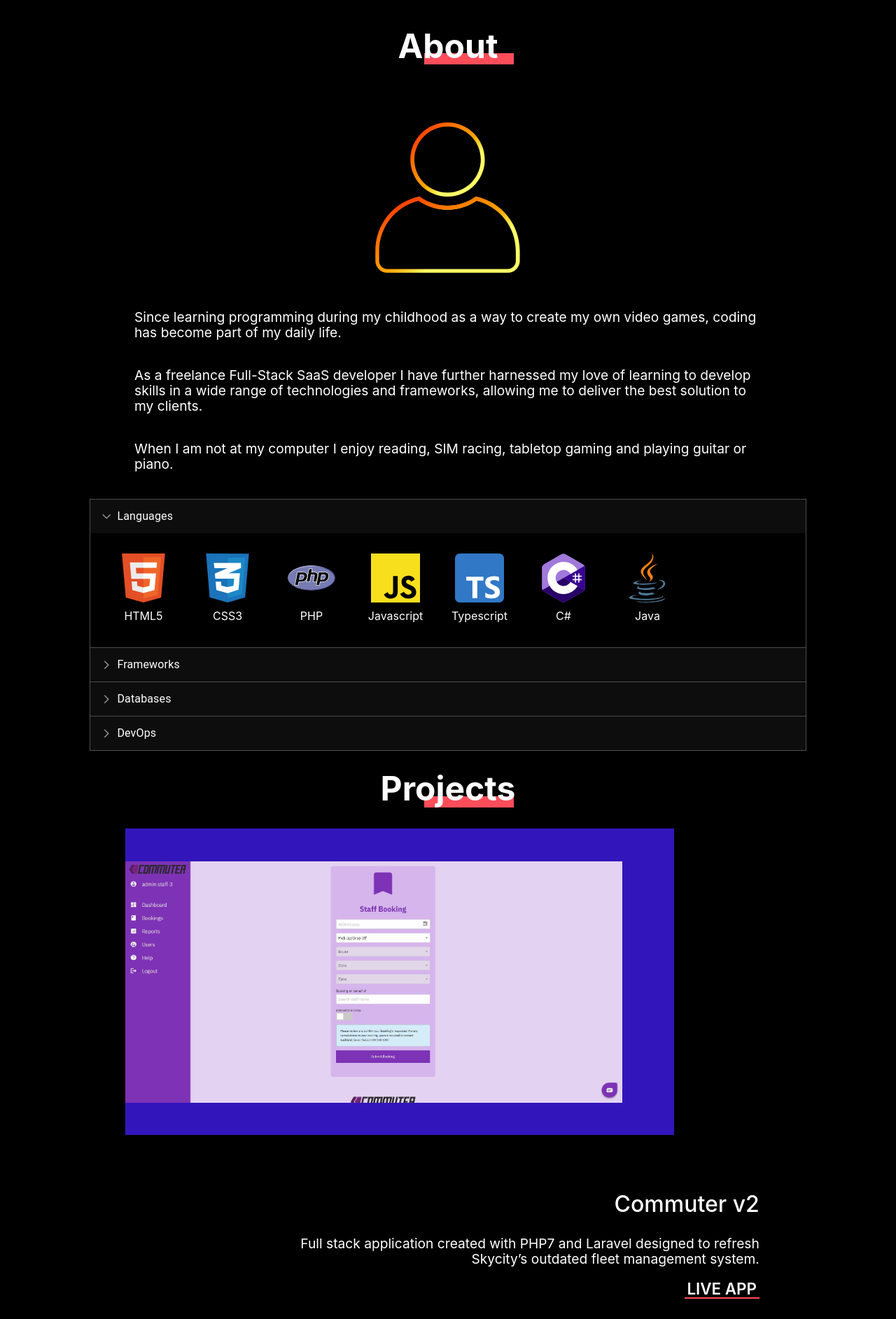
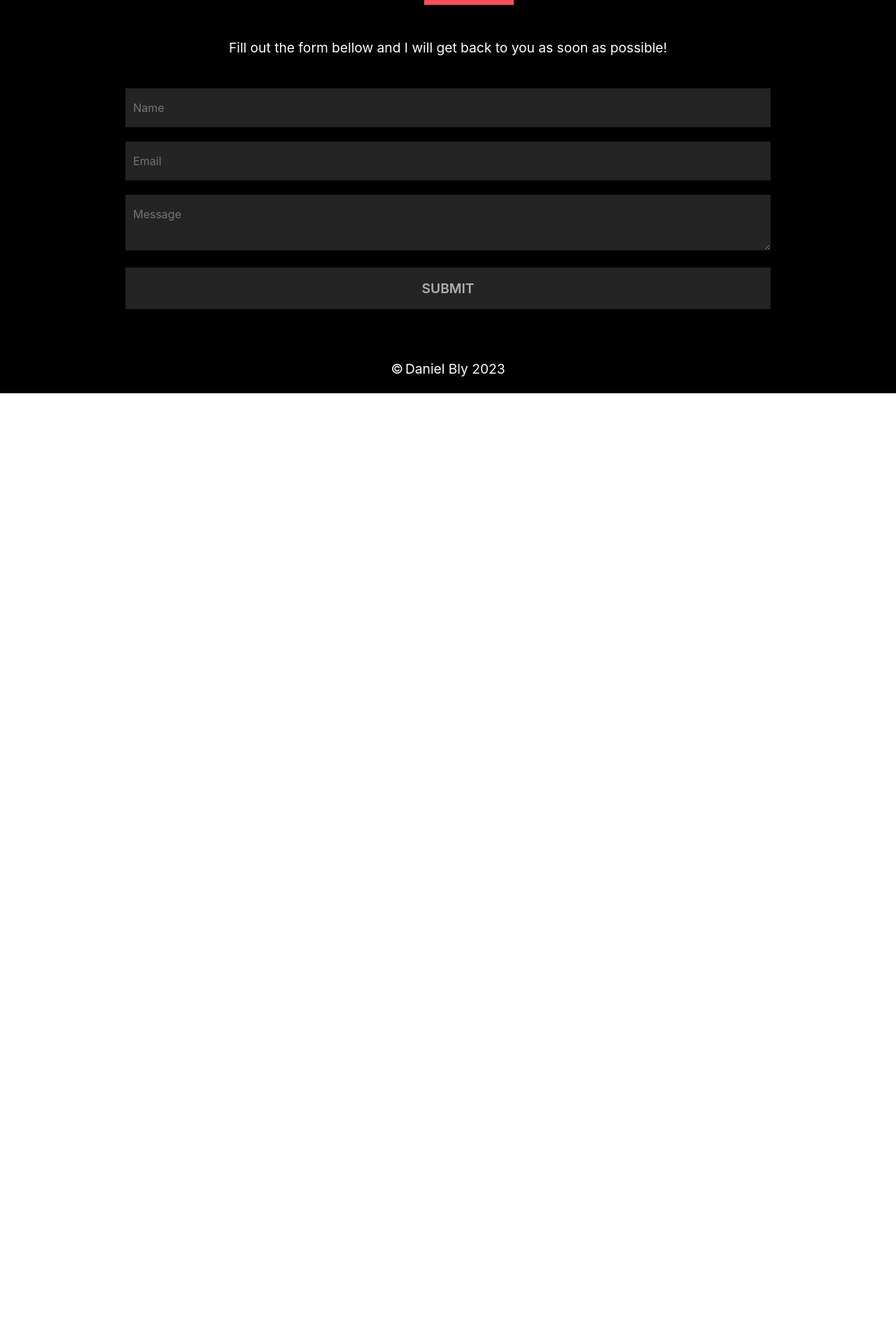
Before and after one commit to daniel-bly/resume-site, a Next.js app: page / in a window 1280 px wide. Shown: the part 893-2778 px from the top of the page at 70% size. After the commit the page ends 1455 px from the top, so only its background shows below. Built offline with nearby package versions, Linux system fonts and the light colour scheme.

Commit message:
Updated site to display 'Coming Soon'

```diff
--- a/pages/index.tsx
+++ b/pages/index.tsx
@@ -1,4 +1,4 @@
-import { useCallback, useState, useEffect, useRef } from 'react'
+import { useCallback, useState, useEffect, useRef, LegacyRef, RefObject, MutableRefObject } from 'react'
 import type { NextPage } from 'next'
 import Image from 'next/image'
 import Particles from 'react-tsparticles'
@@ -174,13 +174,15 @@ const Home: NextPage = () => {
     setExpanded(newExpanded ? panel : false);
   }
 
-  const aboutRef = useRef(null)
-  const projectsRef = useRef(null)
-  const contactRef = useRef(null)
+  const aboutRef = useRef<HTMLDivElement>(null);
+  const projectsRef = useRef<HTMLElement>();
+  const contactRef = useRef<HTMLElement>();
 
-  const [active, setActive] = useState('home')
+  const [active, setActive] = useState('home');
 
   const handleScroll = () => {
+    if(!aboutRef.current || !projectsRef.current || !contactRef.current) return setActive('home');
+
     const headerHeight = 60
     const { top, height } = document?.body.getBoundingClientRect() ?? 0
     setActive('contacts')
@@ -205,6 +207,8 @@ const Home: NextPage = () => {
     console.log(active)
   }, [active])
 
+  const [isAnimComplete, setAnimComplete] = useState(false);
+
   return (
     <div style={{backgroundColor: 'black'}}>
     <div className="anchor" id="home" />
@@ -218,132 +222,16 @@ const Home: NextPage = () => {
               .typeString('<span>Hi,<br/> I am <span style="color: #ffd400;">Daniel</span></span>')
               .pauseFor(500)
               .typeString("<br/><span>A Full-Stack SaaS Developer</span>")
+              .callFunction(() => setAnimComplete(true))
               .start()
           }} />
+          {isAnimComplete && <div style={{ fontSize: "1.6rem", fontWeight: 300, marginTop: 10, animation: "3s ease 0s normal forwards 1 fadein" }}>Coming Soon...</div>}
           </div>
       </div>
-      <a href="#about">
+      <a href="#contact">
         Learn More
         <Image src="/res/down.svg" alt="Cross" width={15} height={15} />
       </a>
-    </div>
-    {/* <div className={styles.background_particles} >
-      <Particles id="tsparticles2" init={particlesInit} loaded={particlesLoaded} options={options} canvasClassName="particlesCanvas" />
-    </div> */}
-    <Header active={active} />
-    <div className="anchor" id="about" />
-    <div className="about-wrapper" ref={aboutRef}>
-      <h1 className="heading">About</h1>
-      <div className="flex-wrapper">
-        <div className="text-wrapper">
-          <Image className="image" src="/Profile.svg" width={300} height={300} />
-          <p>Since learning programming during my childhood as a way to create my own video games, coding has become part of my daily life.</p>
-          <p>As a freelance Full-Stack SaaS developer I have further harnessed my love of learning to develop skills in a wide range of technologies and frameworks, allowing me to deliver the best solution to my clients.</p>
-          <p>When I am not at my computer I enjoy reading, SIM racing, tabletop gaming and playing guitar or piano.</p>
-        </div>
-        <div className="skills-wrapper">
-          <CustomAccordion
-            title="Languages"
-            expanded={exapanded == 'panel1'}
-            handleChange={() => handleChange('panel1')}
-            id="panel1">
-            <Skill logo="HTML5.svg" alt="HTML5 logo" text="HTML5" />
-            <Skill logo="CSS3.svg" alt="CSS3 logo" text="CSS3" />
-            <Skill logo="PHP.svg" alt="PHP logo" text="PHP" />
-            <Skill logo="Javascript.svg" alt="Javascript logo" text="Javascript" />
-            <Skill logo="Typescript.svg" alt="Typescript logo" text="Typescript" />
-            <Skill logo="CSharp.svg" alt="C# logo" text="C#" />
-            <Skill logo="Java.svg" alt="Java logo" text="Java" />
-          </CustomAccordion>
-          <CustomAccordion
-            title="Frameworks"
-            expanded={exapanded === 'panel2'}
-            handleChange={() => handleChange('panel2')}
-            id="panel2">
-            <Skill logo="React.svg" alt="React logo" text="ReactJS" />
-            <Skill logo="NextJS.svg" alt="NextJS logo" text="NextJS" invert />
-            <Skill logo="Laravel.svg" alt="Laravel logo" text="Laravel" />
-            <Skill logo="NodeJS.svg" alt="NodeJS logo" text="NodeJS" />
-            <Skill logo="ExpressJS.svg" alt="ExpressJS logo" text="ExpressJS" invert />
-            <Skill logo="NestJS.svg" alt="NestJS logo" text="NestJS" />
-            <Skill logo="RubyOnRails.svg" alt="Ruby on Rails logo" text="Ruby on Rails" />
-          </CustomAccordion>
-          <CustomAccordion
-            title="Databases"
-            expanded={exapanded === 'panel3'}
-            handleChange={() => handleChange('panel3')}
-            id="panel3">
-            <Skill logo="MongoDB.svg" alt="MongoDB logo" text="MongoDB" />
-            <Skill logo="PostgreSQL.svg" alt="PostgreSQL logo" text="PostgreSQL" />
-            <Skill logo="Neo4j.svg" alt="Neo4j logo" text="Neo4j" />
-            <Skill logo="MySQL.svg" alt="MySQL logo" text="MySQL" />
-          </CustomAccordion>
-          <CustomAccordion
-            title="DevOps"
-            expanded={exapanded === 'panel4'}
-            handleChange={() => handleChange('panel4')}
-            id="panel4">
-            <Skill logo="Git.svg" alt="Git logo" text="Git" />
-            <Skill logo="Docker.svg" alt="Docker logo" text="Docker" />
-            <Skill logo="ci-cd.svg" alt="CI/CD logo" text="CI/CD" invert />
-            <Skill logo="jest.svg" alt="Jest logo" text="JestJS" />
-          </CustomAccordion>
-        </div>
-      </div>
-    </div>
-    <div className="anchor" id="projects" />
-    <div className="projects-wrapper" ref={projectsRef}>
-      <h1 className="heading">Projects</h1>
-      <InfoPopup title="Not Avaliable" setInfoPopup={setInfoPopup1} showPopup={infoPopup1}>
-        This application includes proprietary software I do not have permission to host. If you would like me to request special permission from the owner please let me know.
-      </InfoPopup>
-      <div className="project">
-        <a onClick={() => setInfoPopup1(true)} className="image-wrapper">
-          <Image src="/commuter-v2-site-capture.JPG" alt="Commuter v2 Screenshot" width={740} height={360} layout="responsive" />
-        </a>
-        <div className="text-wrapper">
-          <h2>Commuter v2</h2>
-          <p>Full stack application created with PHP7 and Laravel designed to refresh Skycity’s outdated fleet management system.</p>
-          <a onClick={() => setInfoPopup1(true)}><div className="link-button">LIVE APP</div></a>
-          <a onClick={() => addGitHubColaborator('commute-v2')}><div className="link-button">VIEW CODE</div></a>
-        </div>
-      </div>
-      <div className="project inverted">
-        <div className="text-wrapper">
-          <h2>Flicka NZ</h2>
-          <p>An online marketplace with a rewards system which allows the user to take place in draws to win prizes. Created using Ruby on Rails with a PostgreSQL database and a React front-end utilizing Firebase for file storage.</p>
-          <a href="https://danielbly.dev/flicka" target="_blank"><div className="link-button">LIVE APP</div></a>
-          <a onClick={() => addGitHubColaborator('flicka')}><div className="link-button">VIEW CODE</div></a>
-        </div>
-        <a href="https://danielbly.dev/flicka" target="_blank" className="image-wrapper">
-          <Image src="/flicka-site-capture.JPG" alt="Flicka Screenshot" width={740} height={360} layout="responsive" />
-        </a>
-      </div>
-      <div className="project">
-        <a href="https://beta.dataset.co.nz" target="_blank" className="image-wrapper">
-          <Image src="/dataset-site-capture.JPG" alt="Dataset Screenshot" width={740} height={360} layout="responsive" />
-        </a>
-        <div className="text-wrapper">
-          <h2>Dataset (Beta)</h2>
-          <p>A social media application designed to aid in the discovery of up-and-coming electronic music artists. Created using Next.js and Express.js with a Neo4j graph database and AWS S3 file storage.</p>
-          <a href="https://beta.dataset.co.nz" target="_blank"><div className="link-button">LIVE APP</div></a>
-          <a onClick={() => addGitHubColaborator('dataset')}><div className="link-button">VIEW CODE</div></a>
-        </div>
-      </div>
-      <InfoPopup title="Coming Soon!" setInfoPopup={setInfoPopup2} showPopup={infoPopup2}>
-        This application is currently in development and therefore no live demo is avaliable.
-      </InfoPopup>
-      <div className="project inverted last">
-        <div className="text-wrapper">
-          <h2>Commuter v3 (WIP)</h2>
-          <p>I am currently developing Commuter v3 in partnership with it’s owner as modular cooperate booking software. It is being created in Typescript with a Nest.js backend running a MongoDB database and will implement a Next.js frontend.</p>
-          <a onClick={() => setInfoPopup2(true)}><div className="link-button">LIVE APP</div></a>
-          <a onClick={() => addGitHubColaborator('commute-v3')}><div className="link-button">VIEW CODE</div></a>
-        </div>
-        <a onClick={() => setInfoPopup2(true)} className="image-wrapper">
-          <Image src="/wip.jpg" alt="Flicka Screenshot" width={740} height={360} layout="responsive" />
-        </a>
-      </div>
     </div>
 
     <LoadingPopup showPopup={loadingPopup} />
@@ -354,20 +242,20 @@ const Home: NextPage = () => {
       <h1 className="heading">Contact</h1>
       <div className="flex-wrapper">
         <div className="text-wrapper">
-          <p>Fill out the form bellow and I will get back to you as soon as possible! You can also <a href="/downloads/daniel-bly-developer-cv-2023.pdf" download={'daniel-bly-developer-cv-2023.pdf'}>download a copy of my CV.</a></p>
+          <p>Fill out the form bellow and I will get back to you as soon as possible! {/* You can also <a href="/downloads/daniel-bly-developer-cv-2023.pdf" download={'daniel-bly-developer-cv-2023.pdf'}>download a copy of my CV.</a> */}</p>
         </div>
         <div className="form-wrapper">
           <form className="w-100" onSubmit={handleSubmit(onSubmit)}>
               <div className="form-group w-100">
-                  <input className="form-control w-100" placeholder='Name' name="name" {...register('name')} />
+                  <input className="form-control w-100" placeholder='Name' {...register('name')} />
                   <div className="invalid-feedback">{errors.name?.message?.toString()}</div>
               </div>
               <div className="form-group">
-                  <input className="form-control w-100" placeholder="Email" name="email" {...register('email')} />
+                  <input className="form-control w-100" placeholder="Email" {...register('email')} />
                   <div className="invalid-feedback">{errors.email?.message?.toString()}</div>
               </div>
               <div className="form-group">
-                  <textarea className="form-control w-100" placeholder="Message" name="message"  {...register('message')} />
+                  <textarea className="form-control w-100" placeholder="Message" {...register('message')} />
                   <div className="invalid-feedback">{errors.message?.message?.toString()}</div>
               </div>
               <input className="button" type="SUBMIT" />
--- a/styles/globals.css
+++ b/styles/globals.css
@@ -35,3 +35,15 @@ a {
     background: black;
   }
 }
+
+@keyframes fadein{
+  0% { opacity:0; }
+  66% { opacity:0; }
+  100% { opacity:1; }
+}
+
+@-webkit-keyframes fadein{
+  0% { opacity:0; }
+  66% { opacity:0; }
+  100% { opacity:1; }
+}
--- a/styles/landing.css
+++ b/styles/landing.css
@@ -291,7 +291,7 @@
 
 .contact-wrapper {
     margin: 0;
-    padding-top: 50px;
+    padding: 100px 0;
     color: white;
     position: relative;
     padding: 0 14vw;
@@ -413,7 +413,7 @@
     justify-content: center;
     margin-top: 50px;
     height: 70px;
-    background-color: rgba(255,255,255,0.2);
+    /* background-color: rgba(255,255,255,0.2); */
     color: white;
     font-size: 1.2rem;
 }
```
